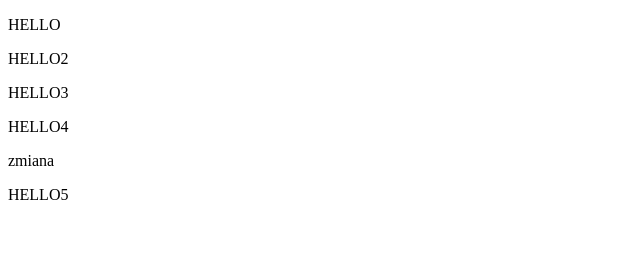
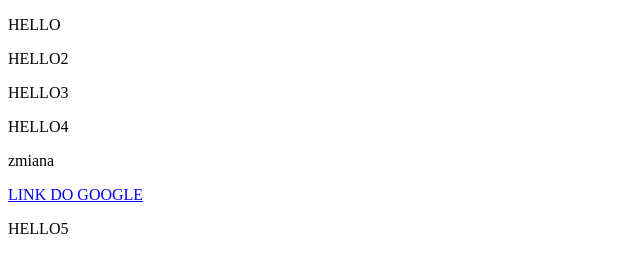
Before and after one commit to falamhazam/falamhazam.github.io, a plain HTML site: page index.html in a window 1280 px wide. Shown: the whole page, without its empty margins (0-640 px from the left). Drawn offline with Linux system fonts and the light colour scheme.

Commit message:
dodanei linku

```diff
--- a/index.html
+++ b/index.html
@@ -12,7 +12,7 @@
 
 
     <p>zmiana</p>
-
+    <a href="http://google.pl">LINK DO GOOGLE</a>
     <p>HELLO5</p>
 
 </body>
```
